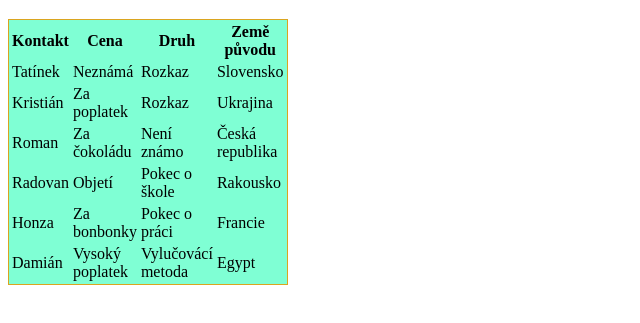
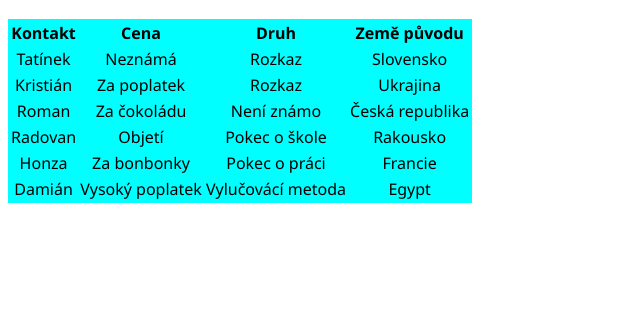
Before and after one commit to FriesRoman/TABULKA-FRIES, a plain HTML site: page index.html in a window 1280 px wide. Shown: the part 61-384 px from the top of the page, without its empty margins (0-640 px from the left). Drawn offline with Linux system fonts and the light colour scheme.

Commit message:
Add files via upload

```diff
--- a/style.css
+++ b/style.css
@@ -1,7 +1,10 @@
 table{
-    border: 1px solid goldenrod;
-background-image: url(emoji.jpg);
-font-family: 'Times New Roman', Times, serif;
-background-color: aquamarine;
-width: 5px;
+border: 1px;background-color: aqua;
 }
+tr, th, td{
+font-family: 'Segoe UI', Tahoma, Geneva, Verdana, sans-serif;
+text-align: center;
+}
+.hidden-cell{
+    visibility: hidden;
+}
```
Also changed, not shown: index.html (+5 -0 lines).
